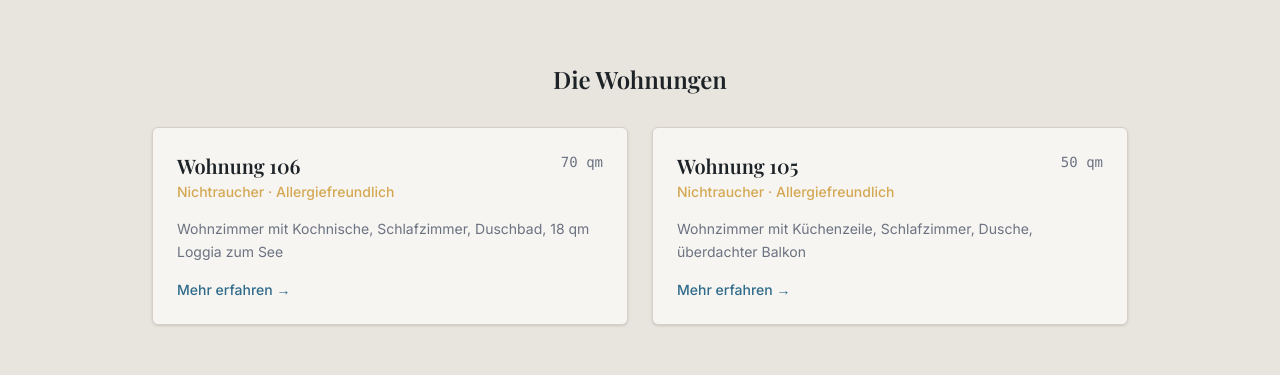
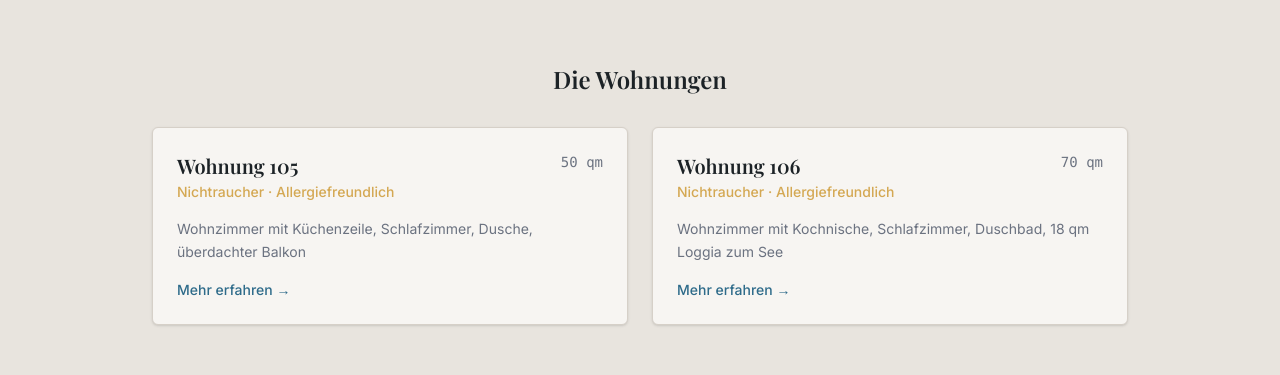
Before and after one commit to chrisb09/github-page.ferienw-am-meer.de, a Next.js app: page /ferienw-preview/ in a window 1280 px wide. Shown: the part 1560-1935 px from the top of the page. Built offline with nearby package versions, Linux system fonts and the light colour scheme; a web font is replaced by a local one.

Commit message:
style: reorder apartment cards on main page for consistency

```diff
--- a/app/page.tsx
+++ b/app/page.tsx
@@ -116,18 +116,18 @@ export default function WillkommenPage() {
           <div className="grid md:grid-cols-2 gap-6">
             {[
               {
+                href: "/fewo-105",
+                name: "Wohnung 105",
+                size: "50 qm",
+                detail:
+                  "Wohnzimmer mit Küchenzeile, Schlafzimmer, Dusche, überdachter Balkon",
+              },
+              {
                 href: "/fewo-106",
                 name: "Wohnung 106",
                 size: "70 qm",
                 detail:
                   "Wohnzimmer mit Kochnische, Schlafzimmer, Duschbad, 18 qm Loggia zum See",
-              },
-              {
-                href: "/fewo-105",
-                name: "Wohnung 105",
-                size: "50 qm",
-                detail:
-                  "Wohnzimmer mit Küchenzeile, Schlafzimmer, Dusche, überdachter Balkon",
               },
             ].map((apt) => (
               <Link
```
